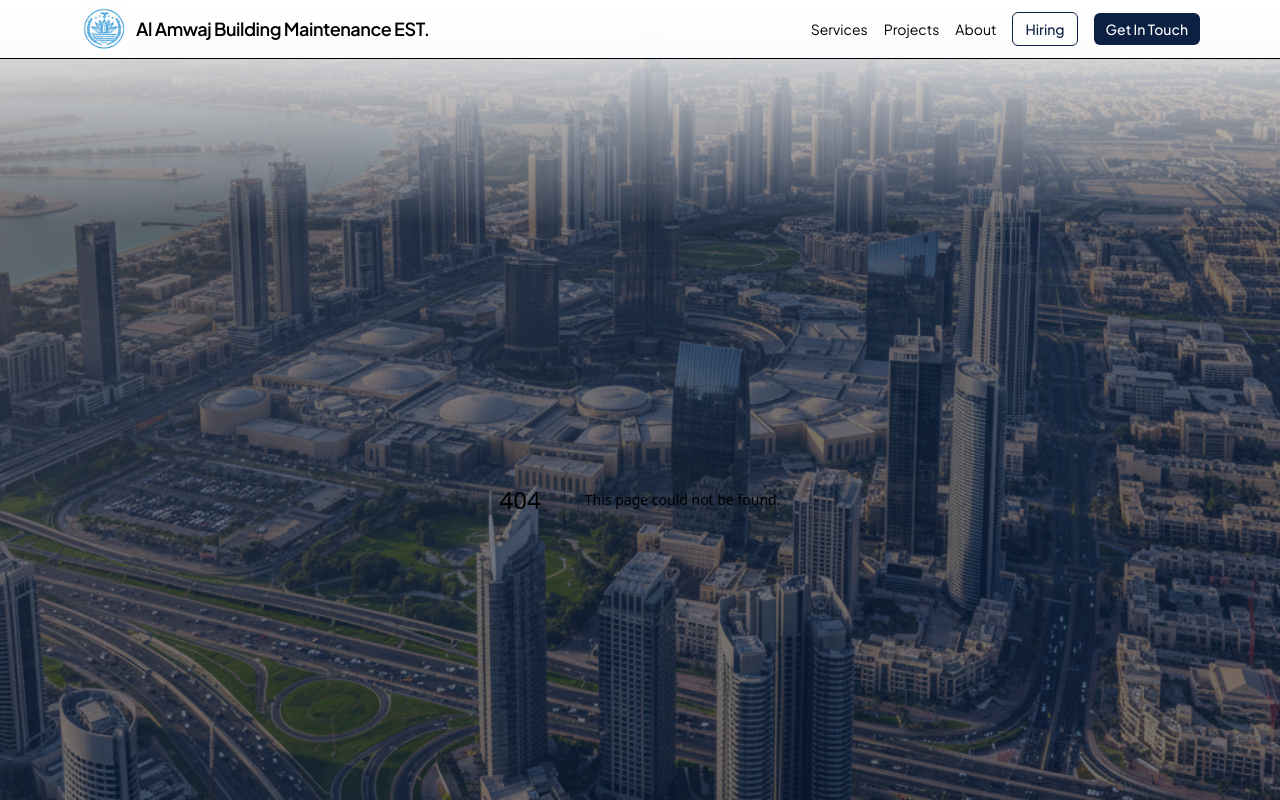
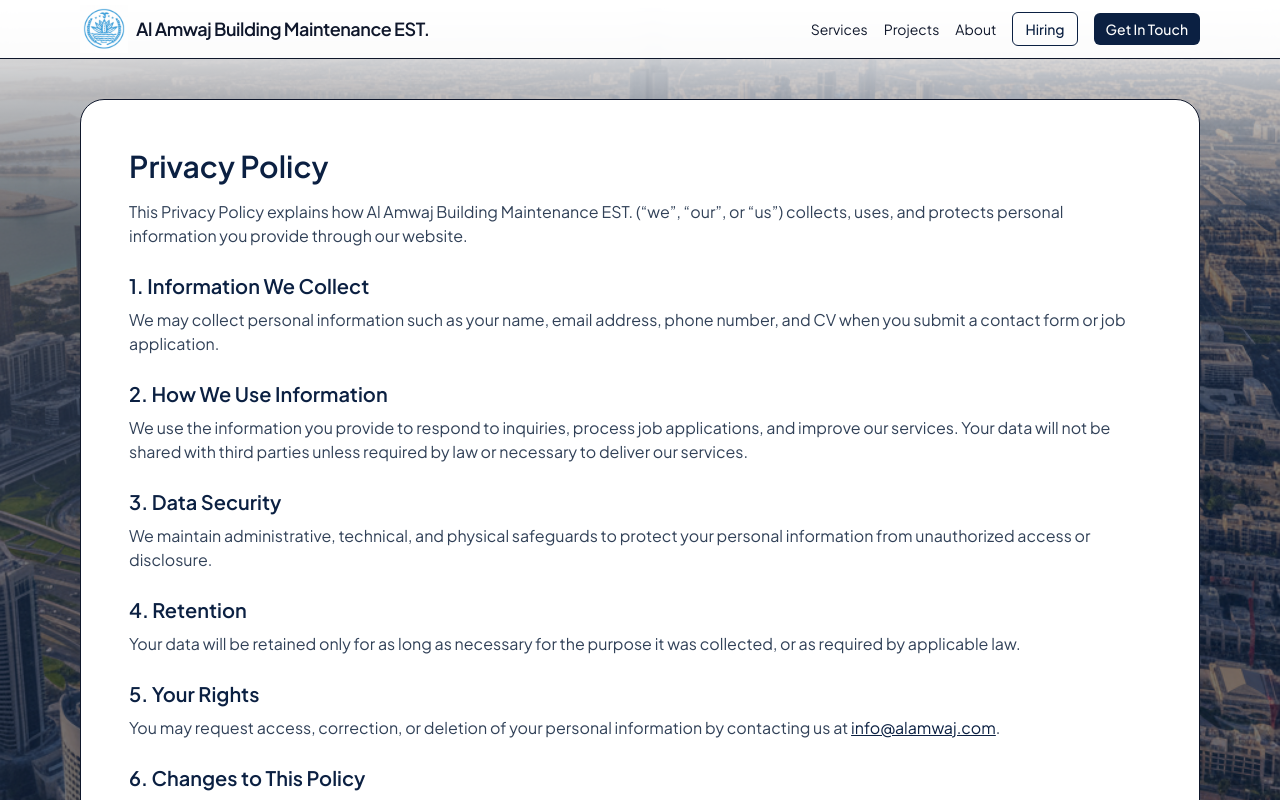
Before and after one commit to WovenTexLTD/Al-Amwaj-BLDG-MAINT.-est, a Next.js app: page /privacy in a window 1280 px wide. Before the commit this address had no page. Shown: the top 800 px of the page. Built offline with nearby package versions, Linux system fonts and the light colour scheme.

Commit message:
Create page.tsx

```diff
--- /dev/null
+++ b/src/app/privacy/page.tsx
@@ -0,0 +1,49 @@
+export default function PrivacyPage() {
+  return (
+    <div className="space-y-8">
+      <section className="bg-white border rounded-3xl p-8 md:p-12">
+        <h1 className="text-3xl font-semibold text-[#0B2042] mb-4">Privacy Policy</h1>
+        <p className="text-slate-700 mb-6">
+          This Privacy Policy explains how Al Amwaj Building Maintenance EST. (“we”, “our”, or “us”) collects, uses, and protects personal information you provide through our website.
+        </p>
+
+        <h2 className="text-xl font-semibold text-[#0B2042] mt-6 mb-2">1. Information We Collect</h2>
+        <p className="text-slate-700">
+          We may collect personal information such as your name, email address, phone number, and CV when you submit a contact form or job application.
+        </p>
+
+        <h2 className="text-xl font-semibold text-[#0B2042] mt-6 mb-2">2. How We Use Information</h2>
+        <p className="text-slate-700">
+          We use the information you provide to respond to inquiries, process job applications, and improve our services. Your data will not be shared with third parties unless required by law or necessary to deliver our services.
+        </p>
+
+        <h2 className="text-xl font-semibold text-[#0B2042] mt-6 mb-2">3. Data Security</h2>
+        <p className="text-slate-700">
+          We maintain administrative, technical, and physical safeguards to protect your personal information from unauthorized access or disclosure.
+        </p>
+
+        <h2 className="text-xl font-semibold text-[#0B2042] mt-6 mb-2">4. Retention</h2>
+        <p className="text-slate-700">
+          Your data will be retained only for as long as necessary for the purpose it was collected, or as required by applicable law.
+        </p>
+
+        <h2 className="text-xl font-semibold text-[#0B2042] mt-6 mb-2">5. Your Rights</h2>
+        <p className="text-slate-700">
+          You may request access, correction, or deletion of your personal information by contacting us at{" "}
+          <a href="mailto:info@alamwaj.com" className="text-[#0B2042] underline">
+            info@alamwaj.com
+          </a>.
+        </p>
+
+        <h2 className="text-xl font-semibold text-[#0B2042] mt-6 mb-2">6. Changes to This Policy</h2>
+        <p className="text-slate-700">
+          We may update this Privacy Policy periodically. Updates will be reflected with a revised “Last Updated” date.
+        </p>
+
+        <p className="mt-8 text-slate-500 text-sm">
+          Last updated: October 2025
+        </p>
+      </section>
+    </div>
+  );
+}
```
